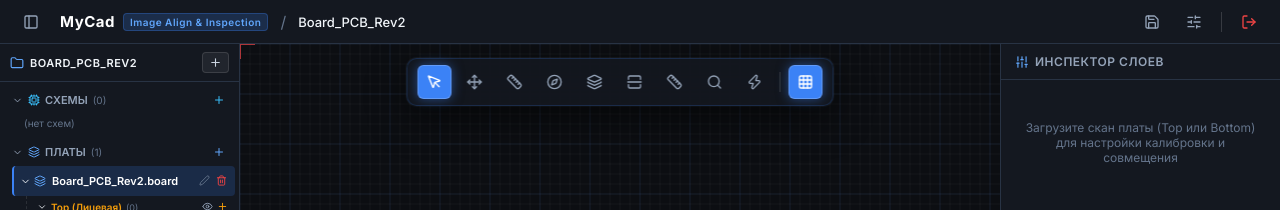
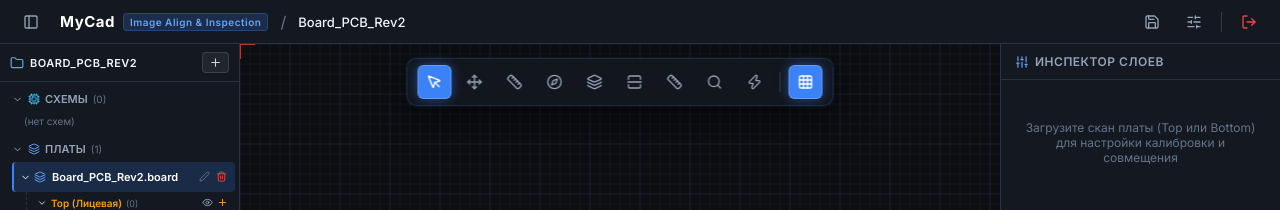
Before and after one commit to Apofixc/MyCad, a React (Vite) app: page / in a window 1280 px wide. Both pictures are taken after a click on the element 842 px from the left and 430 px from the top of the page. Shown: the top 210 px of the page. Built offline with nearby package versions, Linux system fonts and the light colour scheme.

Commit message:
feat: implement ProjectTree component for file navigation and management in sidebar

```diff
--- a/src/components/Sidebar/ProjectTree.tsx
+++ b/src/components/Sidebar/ProjectTree.tsx
@@ -206,24 +206,6 @@ export const ProjectTree: React.FC = () => {
                 ({schematicFiles.length})
               </span>
             </div>
-            <button
-              style={{
-                background: "transparent",
-                border: "none",
-                color: "#38bdf8",
-                cursor: "pointer",
-                padding: "2px",
-                display: "flex",
-                alignItems: "center",
-              }}
-              onClick={(e) => {
-                e.stopPropagation();
-                addSchematic();
-              }}
-              title="Создать принципиальную схему"
-            >
-              <Plus size={12} />
-            </button>
           </div>
 
           {schematicsGroupOpen && (
@@ -365,24 +347,6 @@ export const ProjectTree: React.FC = () => {
                 ({boardFiles.length})
               </span>
             </div>
-            <button
-              style={{
-                background: "transparent",
-                border: "none",
-                color: "#60a5fa",
-                cursor: "pointer",
-                padding: "2px",
-                display: "flex",
-                alignItems: "center",
-              }}
-              onClick={(e) => {
-                e.stopPropagation();
-                addBoard();
-              }}
-              title="Создать схему платы"
-            >
-              <Plus size={12} />
-            </button>
           </div>
 
           {boardsGroupOpen && (
```
